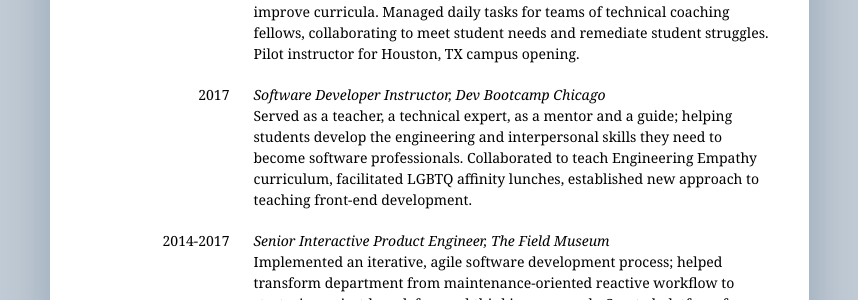
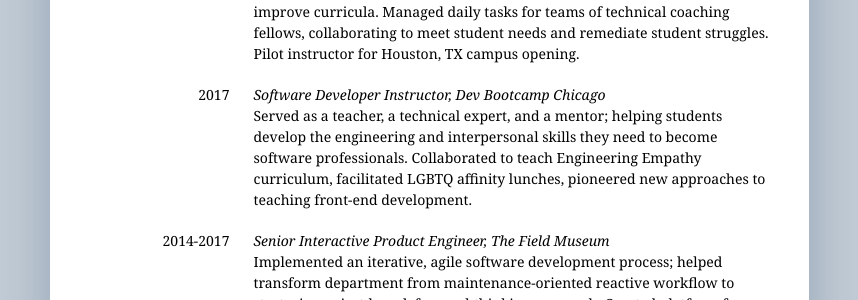
Before and after one commit to telegraham/resume, a Jekyll site: the page built from index.html, in a window 1280 px wide. Shown: the part 508-808 px from the top of the page, without its empty margins (211-1069 px from the left). Built offline with Jekyll 4.4.1, drawn with Linux system fonts in a browser that asks for light colours.

Commit message:
Update resume.json

```diff
--- a/_data/resume.json
+++ b/_data/resume.json
@@ -14,7 +14,7 @@
 			"what": "Software Developer Instructor",
 			"where": "Dev Bootcamp Chicago",
 			"when": "2017",
-			"how": "Served as a teacher, a technical expert, as a mentor and a guide; helping students develop the engineering and interpersonal skills they need to become software professionals. Collaborated to teach Engineering Empathy curriculum, facilitated LGBTQ affinity lunches, established new approach to teaching front-end development."
+			"how": "Served as a teacher, a technical expert, and a mentor; helping students develop the engineering and interpersonal skills they need to become software professionals. Collaborated to teach Engineering Empathy curriculum, facilitated LGBTQ affinity lunches, pioneered new approaches to teaching front-end development."
 		},
 		{
 			"what": "Senior Interactive Product Engineer",
```
